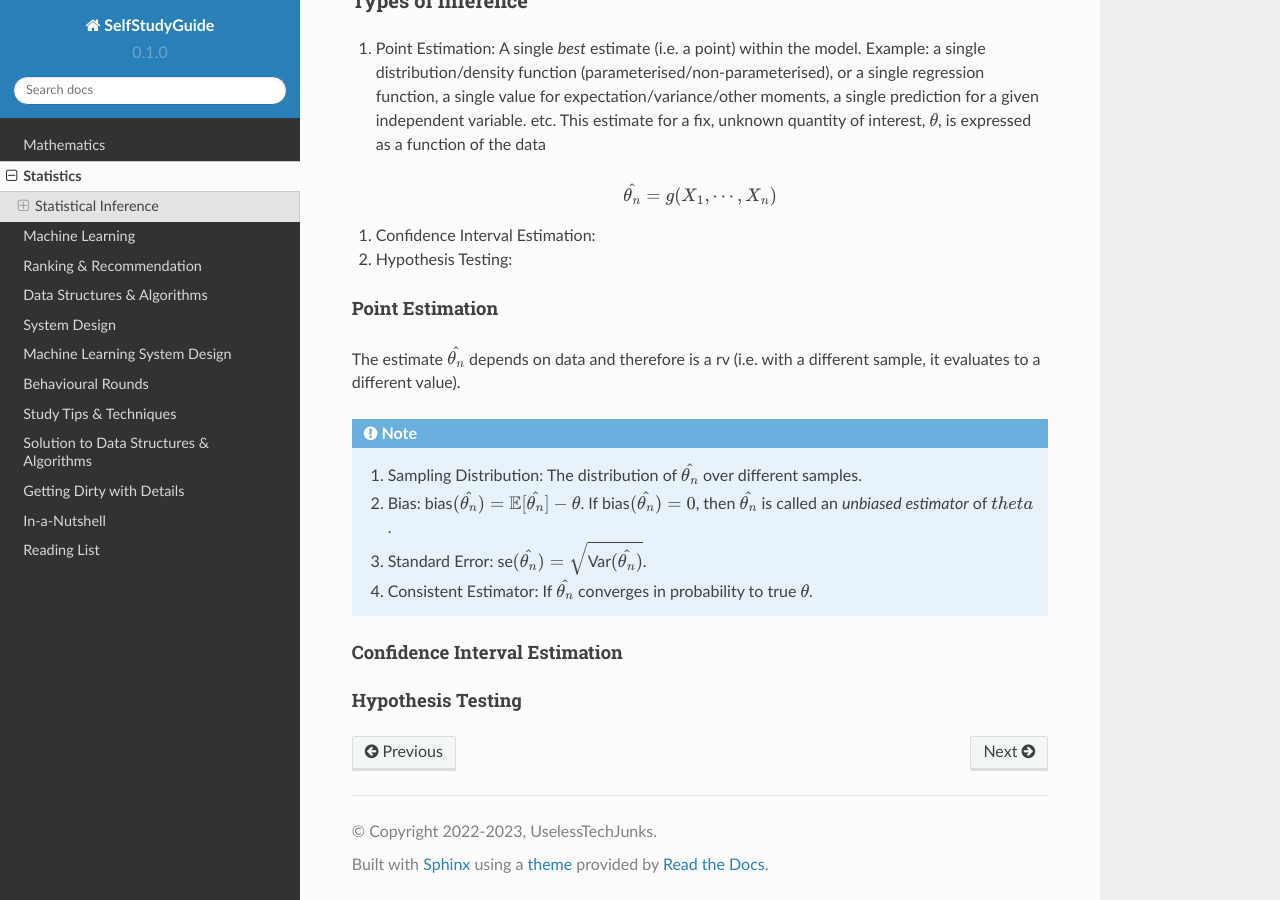
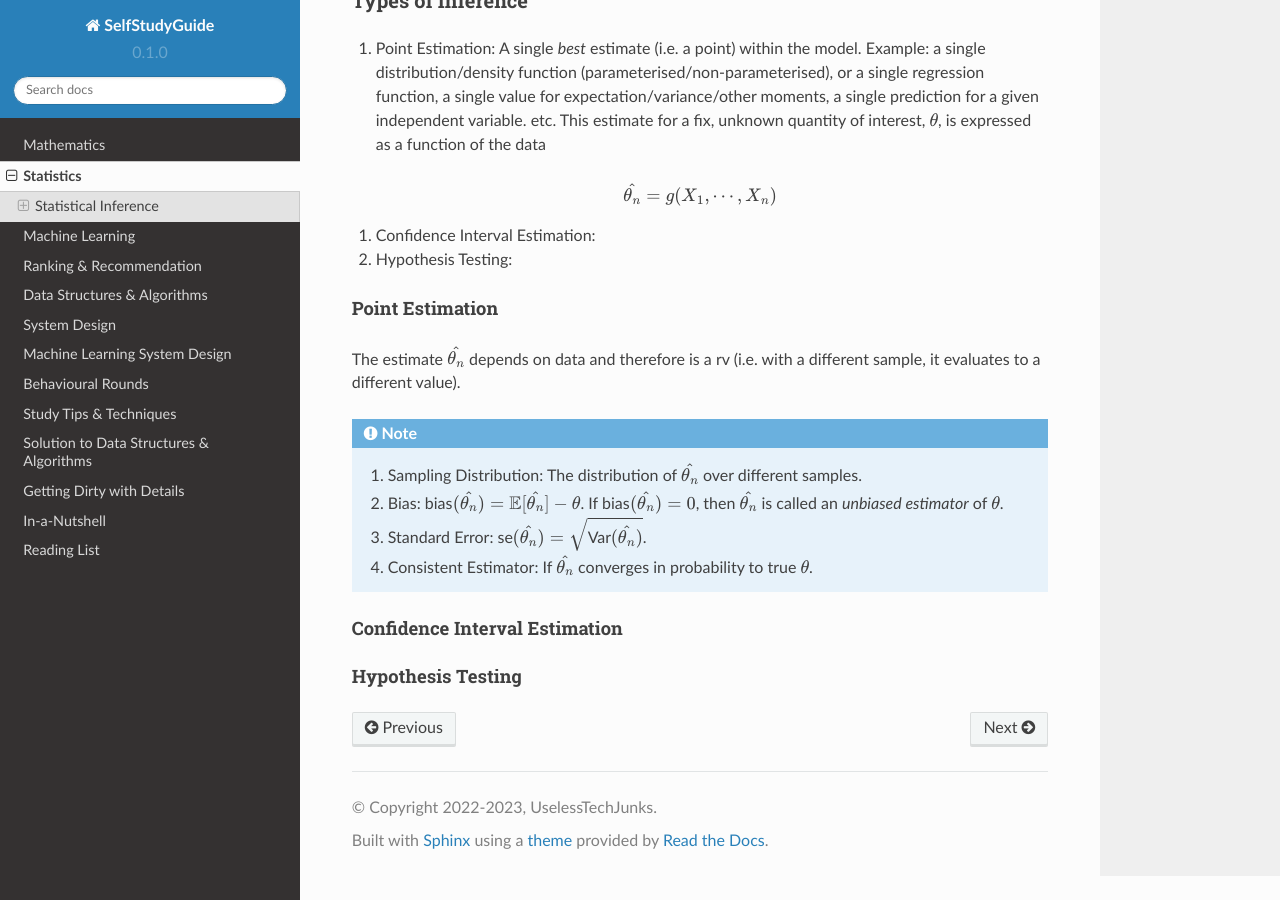
Before and after one commit to uselesstechjunks/leetcode, a Sphinx documentation site: the page built from docs/source/stat.rst, in a window 1280 px wide and 900 px high, scrolled down 1419 px. Built offline with Sphinx 7.4.7 and the Read the Docs theme 2.0.0, drawn with Linux system fonts in a browser that asks for light colours.

```diff
--- a/docs/source/stat.rst
+++ b/docs/source/stat.rst
@@ -68,7 +68,7 @@ The estimate :math:`\hat{\theta_n}` depends on data and therefore is a rv (i.e.
 
 .. note::
     #. Sampling Distribution: The distribution of :math:`\hat{\theta_n}` over different samples.
-    #. Bias: :math:`\text{bias}(\hat{\theta_n})=\mathbb{E}[\hat{\theta_n}]-\theta`. If :math:`\text{bias}(\hat{\theta_n})=0`, then :math:`\hat{\theta_n}` is called an *unbiased estimator* of :math:`theta`.
+    #. Bias: :math:`\text{bias}(\hat{\theta_n})=\mathbb{E}[\hat{\theta_n}]-\theta`. If :math:`\text{bias}(\hat{\theta_n})=0`, then :math:`\hat{\theta_n}` is called an *unbiased estimator* of :math:`\theta`.
     #. Standard Error: :math:`\text{se}(\hat{\theta_n})=\sqrt{\text{Var}(\hat{\theta_n})}`.
     #. Consistent Estimator: If :math:`\hat{\theta_n}` converges in probability to true :math:`\theta`.
 
```
